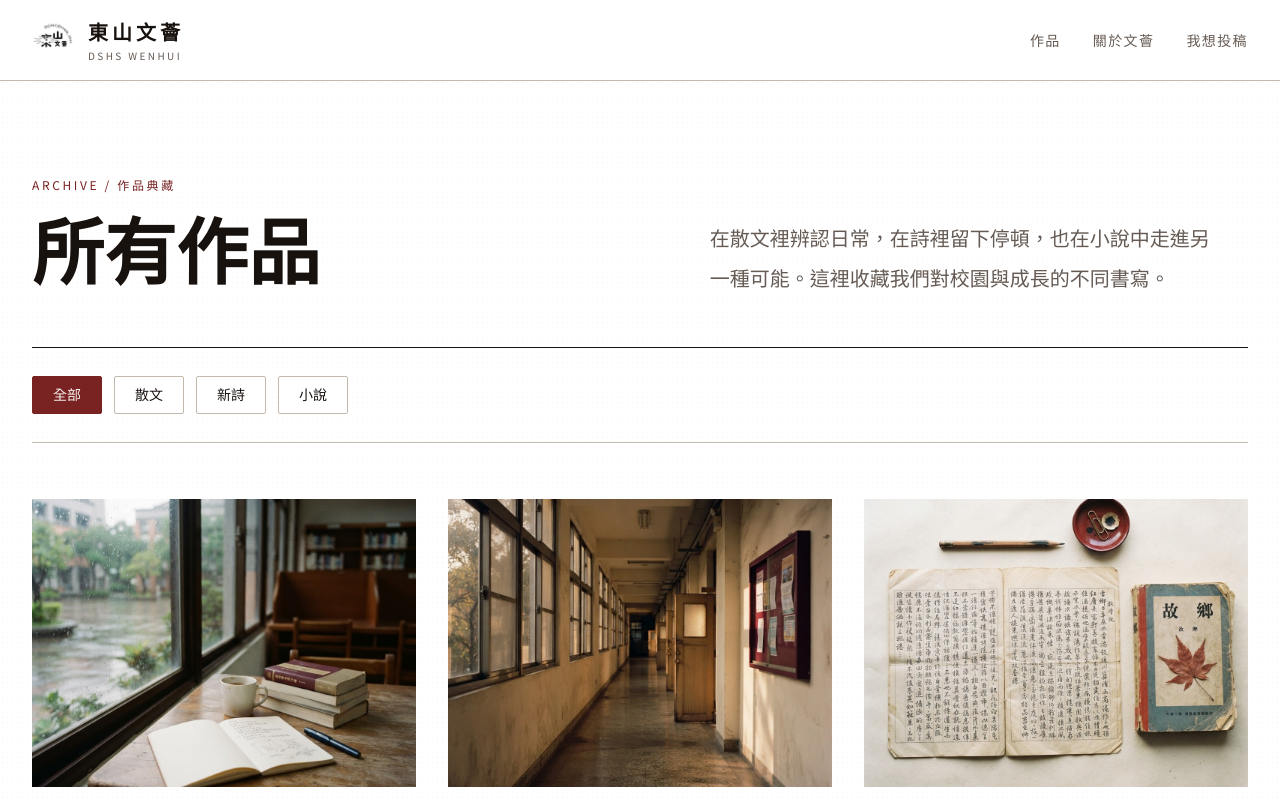
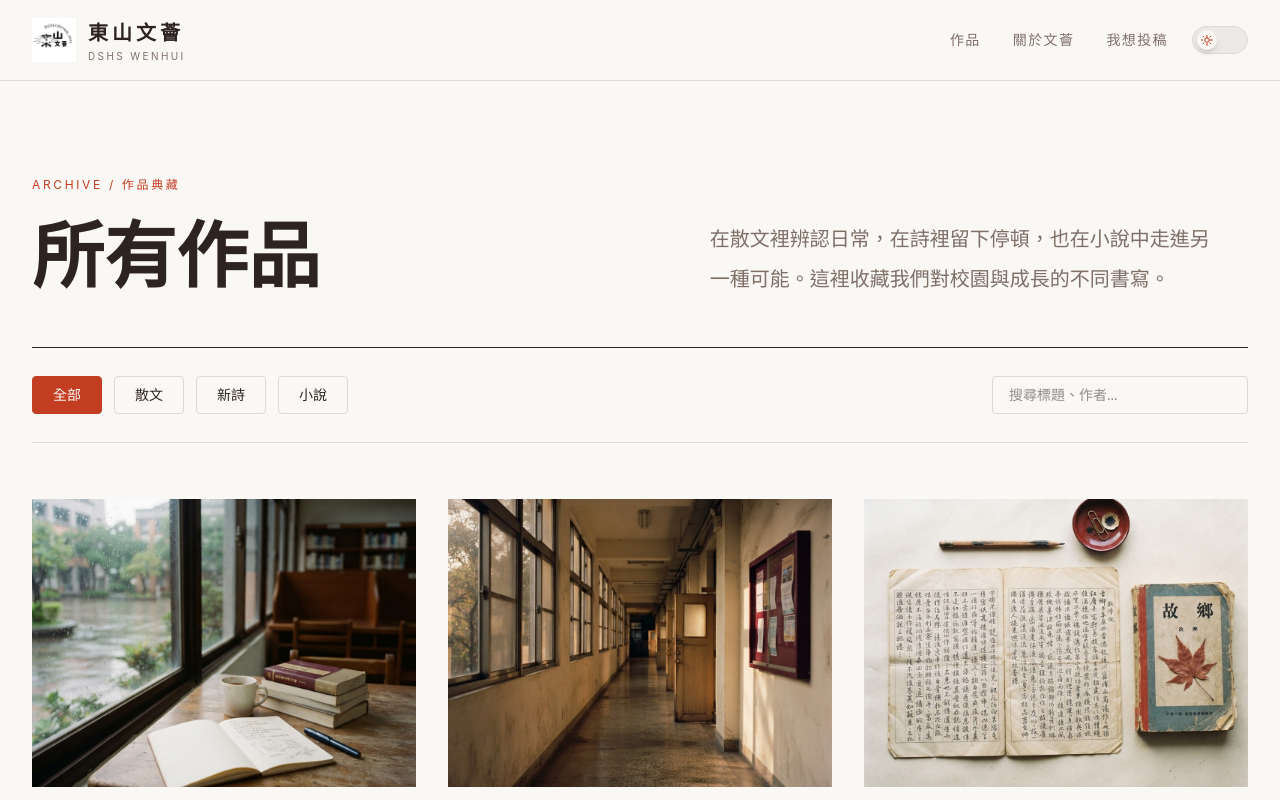
Before and after one commit to allenhou220/ilovedshs, a Next.js app: page /works in a window 1280 px wide. Shown: the top 800 px of the page. Built offline with nearby package versions, Linux system fonts and the light colour scheme.

Commit message:
更新深色模式and搜尋欄

```diff
--- a/app/about/page.tsx
+++ b/app/about/page.tsx
@@ -15,9 +15,9 @@ export default function AboutPage() {
         <p className="border-t border-foreground pt-5 text-pretty text-lg leading-loose text-muted-foreground">文薈誕生於東山一群對文學有熱忱的學生。我們希望在課業之外，給東山學生一個可以慢慢說話、也願意仔細聆聽的地方。</p>
       </div>
     </section>
-    <section className="bg-foreground py-20 text-background md:py-28">
+    <section className="bg-secondary py-20 text-secondary-foreground md:py-28">
       <div className="mx-auto grid max-w-7xl gap-14 px-5 md:grid-cols-3 md:px-8">
-        {[['01','閱讀','讓每篇作品被認真對待。編輯不只是修正文字，更是理解作者想說的話。'],['02','書寫','鼓勵真實而有個性的聲音。題材可以很小，只要那是你真正看見的世界。'],['03','相遇','讓不同年級、不同經驗的人在文字裡相遇，交換觀看校園與成長的方式。']].map(([n,t,d]) => <div key={n} className="flex flex-col gap-5 border-t border-background/30 pt-5"><span className="text-xs tracking-widest text-background/50">{n} / OUR VALUE</span><h2 className="font-serif text-4xl font-bold">{t}</h2><p className="text-sm leading-loose text-background/65">{d}</p></div>)}
+        {[['01','閱讀','讓每篇作品被認真對待。編輯不只是修正文字，更是理解作者想說的話。'],['02','書寫','鼓勵真實而有個性的聲音。題材可以很小，只要那是你真正看見的世界。'],['03','相遇','讓不同年級、不同經驗的人在文字裡相遇，交換觀看校園與成長的方式。']].map(([n,t,d]) => <div key={n} className="flex flex-col gap-5 border-t border-secondary-foreground/30 pt-5"><span className="text-xs tracking-widest text-secondary-foreground/50">{n} / OUR VALUE</span><h2 className="font-serif text-4xl font-bold">{t}</h2><p className="text-sm leading-loose text-secondary-foreground/65">{d}</p></div>)}
       </div>
     </section>
     <section className="mx-auto max-w-5xl px-5 py-24 text-center md:px-8 md:py-32"><p className="mb-5 text-xs tracking-[0.22em] text-primary">JOIN THE STORY</p><h2 className="text-balance font-serif text-4xl font-bold md:text-6xl">下一篇故事，也許由你書寫。</h2><Link href="/submit" className="mt-10 inline-flex items-center gap-3 bg-primary px-7 py-4 text-sm tracking-wider text-primary-foreground">查看投稿方式 <ArrowRight className="size-4" /></Link></section>
--- a/app/globals.css
+++ b/app/globals.css
@@ -1,63 +1,87 @@
-@import 'tailwindcss';
-@import 'tw-animate-css';
-@import 'shadcn/tailwind.css';
+@import "tailwindcss";
 
-@theme inline {
-  --font-sans: var(--font-noto-sans);
-  --font-serif: var(--font-noto-serif);
-  --color-background: var(--background);
-  --color-foreground: var(--foreground);
-  --color-card: var(--card);
-  --color-card-foreground: var(--card-foreground);
-  --color-popover: var(--popover);
-  --color-popover-foreground: var(--popover-foreground);
-  --color-primary: var(--primary);
-  --color-primary-foreground: var(--primary-foreground);
-  --color-secondary: var(--secondary);
-  --color-secondary-foreground: var(--secondary-foreground);
-  --color-muted: var(--muted);
-  --color-muted-foreground: var(--muted-foreground);
-  --color-accent: var(--accent);
-  --color-accent-foreground: var(--accent-foreground);
-  --color-border: var(--border);
-  --color-input: var(--input);
-  --color-ring: var(--ring);
-  --color-destructive: var(--destructive);
-  --radius-sm: 0.125rem;
-  --radius-md: 0.25rem;
-  --radius-lg: 0.375rem;
-}
+@theme {
+  --color-background: hsl(var(--background));
+  --color-foreground: hsl(var(--foreground));
+  --color-card: hsl(var(--card));
+  --color-card-foreground: hsl(var(--card-foreground));
+  --color-popover: hsl(var(--popover));
+  --color-popover-foreground: hsl(var(--popover-foreground));
+  --color-primary: hsl(var(--primary));
+  --color-primary-foreground: hsl(var(--primary-foreground));
+  --color-secondary: hsl(var(--secondary));
+  --color-secondary-foreground: hsl(var(--secondary-foreground));
+  --color-muted: hsl(var(--muted));
+  --color-muted-foreground: hsl(var(--muted-foreground));
+  --color-accent: hsl(var(--accent));
+  --color-accent-foreground: hsl(var(--accent-foreground));
+  --color-destructive: hsl(var(--destructive));
+  --color-destructive-foreground: hsl(var(--destructive-foreground));
+  --color-border: hsl(var(--border));
+  --color-input: hsl(var(--input));
+  --color-ring: hsl(var(--ring));
 
-:root {
-  color-scheme: light;
-  --background: oklch(100% 0.00011 271.152 / 0.971);
-  --foreground: oklch(0.19 0.012 55);
-  --card: oklch(0.985 0.006 82);
-  --card-foreground: oklch(0.19 0.012 55);
-  --popover: oklch(0.985 0.006 82);
-  --popover-foreground: oklch(0.19 0.012 55);
-  --primary: oklch(0.39 0.12 25);
-  --primary-foreground: oklch(0.97 0.008 82);
-  --secondary: oklch(0.89 0.02 80);
-  --secondary-foreground: oklch(0.25 0.02 55);
-  --muted: oklch(0.91 0.012 78);
-  --muted-foreground: oklch(0.48 0.018 55);
-  --accent: oklch(0.73 0.105 65);
-  --accent-foreground: oklch(0.19 0.012 55);
-  --border: oklch(0.79 0.02 70);
-  --input: oklch(0.79 0.02 70);
-  --ring: oklch(0.39 0.12 25);
-  --destructive: oklch(0.55 0.2 25);
+  --radius-md: calc(var(--radius) - 2px);
+  --radius-sm: calc(var(--radius) - 4px);
+  --radius-lg: var(--radius);
 }
 
 @layer base {
-  * { @apply border-border outline-ring/50; }
-  html { scroll-behavior: smooth; }
-  body { @apply bg-background text-foreground; background-image: radial-gradient(oklch(0.3 0.02 70 / 0.035) 0.7px, transparent 0.7px); background-size: 5px 5px; }
-  ::selection { @apply bg-primary text-primary-foreground; }
-  a, button, summary { @apply focus-visible:outline-2 focus-visible:outline-offset-4 focus-visible:outline-ring; }
+  :root {
+    /* 淺色：米白同色系分層 */
+    --background: 40 30% 97%;
+    --foreground: 20 20% 15%;
+    --card: 40 25% 98%;
+    --card-foreground: 20 20% 15%;
+    --popover: 40 25% 98%;
+    --popover-foreground: 20 20% 15%;
+    --primary: 10 70% 45%;
+    --primary-foreground: 40 30% 98%;
+    /* 區塊底色（比背景深一階，同色相） */
+    --secondary: 35 18% 88%;
+    --secondary-foreground: 20 20% 15%;
+    --muted: 35 15% 91%;
+    --muted-foreground: 20 10% 45%;
+    --accent: 35 18% 88%;
+    --accent-foreground: 20 20% 15%;
+    --destructive: 0 70% 45%;
+    --destructive-foreground: 0 0% 98%;
+    --border: 35 15% 85%;
+    --input: 35 15% 85%;
+    --ring: 10 70% 45%;
+    --radius: 0.5rem;
+  }
+
+  .dark {
+    /* 深色：同樣米白色系，只是整體反轉明度，維持同色相分層 */
+    --background: 30 15% 12%;
+    --foreground: 40 25% 92%;
+    --card: 30 14% 15%;
+    --card-foreground: 40 25% 92%;
+    --popover: 30 14% 15%;
+    --popover-foreground: 40 25% 92%;
+    --primary: 10 75% 55%;
+    --primary-foreground: 30 15% 12%;
+    /* 區塊底色（比背景亮一階，同色相，做出層次） */
+    --secondary: 30 12% 19%;
+    --secondary-foreground: 40 25% 92%;
+    --muted: 30 12% 19%;
+    --muted-foreground: 40 10% 65%;
+    --accent: 30 12% 19%;
+    --accent-foreground: 40 25% 92%;
+    --destructive: 0 65% 50%;
+    --destructive-foreground: 0 0% 98%;
+    --border: 30 10% 22%;
+    --input: 30 10% 22%;
+    --ring: 10 75% 55%;
+  }
 }
 
-@media (prefers-reduced-motion: reduce) {
-  *, *::before, *::after { scroll-behavior: auto !important; transition-duration: 0.01ms !important; }
+@layer base {
+  * {
+    @apply border-border;
+  }
+  body {
+    @apply bg-background text-foreground;
+  }
 }
--- a/app/layout.tsx
+++ b/app/layout.tsx
@@ -3,6 +3,7 @@ import type { Metadata, Viewport } from 'next'
 import { Noto_Sans_TC, Noto_Serif_TC } from 'next/font/google'
 import { SiteFooter } from '@/components/site-footer'
 import { SiteHeader } from '@/components/site-header'
+import { ThemeProvider } from '@/components/theme-provider'
 import './globals.css'
 
 const sans = Noto_Sans_TC({ subsets: ['latin'], variable: '--font-noto-sans', display: 'swap' })
@@ -14,16 +15,22 @@ export const metadata: Metadata = {
   generator: 'v0.app',
 }
 
-export const viewport: Viewport = { colorScheme: 'light', themeColor: '#f4f0e8', userScalable: true }
+export const viewport: Viewport = { themeColor: '#f4f0e8', userScalable: true }
 
 export default function RootLayout({ children }: Readonly<{ children: React.ReactNode }>) {
   return (
-    <html lang="zh-Hant" className={`${sans.variable} ${serif.variable} bg-background`}>
-      <body className="font-sans antialiased">
-        <SiteHeader />
-        {children}
-        <SiteFooter />
-        {process.env.NODE_ENV === 'production' && <Analytics />}
+    <html lang="zh-Hant" className={`${sans.variable} ${serif.variable}`} suppressHydrationWarning>
+      <body className="font-sans antialiased bg-background text-foreground">
+        <ThemeProvider
+          attribute="class"
+          defaultTheme="system"
+          enableSystem
+        >
+          <SiteHeader />
+          {children}
+          <SiteFooter />
+          {process.env.NODE_ENV === 'production' && <Analytics />}
+        </ThemeProvider>
       </body>
     </html>
   )
--- a/app/works/page.tsx
+++ b/app/works/page.tsx
@@ -7,11 +7,29 @@ import { categories, works } from '@/lib/works'
 export default function WorkPage() {
   // 預設選擇「全部」
   const [activeCategory, setActiveCategory] = useState('全部')
+  // 儲存搜尋關鍵字的狀態
+  const [searchQuery, setSearchQuery] = useState('')
 
-  // 根據點選的分類過濾作品
-  const filteredWorks = activeCategory === '全部'
-    ? works
-    : works.filter(work => work.category === activeCategory)
+  // 根據點選的分類與搜尋關鍵字雙重過濾作品
+  const filteredWorks = works.filter((work) => {
+    // 1. 檢查分類是否符合
+    const matchCategory = activeCategory === '全部' || work.category === activeCategory
+
+    // 2. 多欄位關鍵字搜尋（轉成小寫比對，避免大小寫差異）
+    const lowercaseQuery = searchQuery.toLowerCase()
+
+    const matchSearch =
+      // 比對標題
+      work.title?.toLowerCase().includes(lowercaseQuery) ||
+      // 比對作者
+      work.author?.toLowerCase().includes(lowercaseQuery) ||
+      // 比對簡介
+      work.description?.toLowerCase().includes(lowercaseQuery) ||
+      false
+
+    // 必須同時符合分類與關鍵字
+    return matchCategory && matchSearch
+  })
 
   return (
     <main className="mx-auto max-w-7xl px-5 py-16 md:px-8 md:py-24">
@@ -25,9 +43,11 @@ export default function WorkPage() {
         </p>
       </header>
 
-      {/* 分類按鈕選單 */}
-      <nav className="flex flex-wrap gap-3 border-b border-border py-7" aria-label="作品分類">
-        {/* 這裡直接交由 categories 陣列動態渲染，不再手動多加一個按鈕 */}
+      {/* 分類按鈕選單與搜尋框區塊 */}
+      <div className="flex flex-col md:flex-row md:items-center justify-between gap-6 border-b border-border py-7">
+
+        {/* 分類按鈕 */}
+        <nav className="flex flex-wrap gap-3" aria-label="作品分類">
           {categories.map((category) => (
             <button
               key={category}
@@ -43,6 +63,18 @@ export default function WorkPage() {
           ))}
         </nav>
 
+        {/* 搜尋輸入框（支援標題、作者） */}
+        <div className="w-full md:w-64 shrink-0">
+          <input
+            type="text"
+            placeholder="搜尋標題、作者..."
+            value={searchQuery}
+            onChange={(e) => setSearchQuery(e.target.value)}
+            className="w-full border border-border px-4 py-2 text-sm rounded-sm bg-background text-foreground focus:outline-none focus:border-primary focus:ring-1 focus:ring-primary font-serif transition-colors"
+          />
+        </div>
+      </div>
+
       {/* 作品九宮格列表 */}
       <section className="grid gap-x-8 gap-y-16 py-14 md:grid-cols-2 lg:grid-cols-3">
         {filteredWorks.map((work) => (
@@ -50,7 +82,7 @@ export default function WorkPage() {
         ))}
         {filteredWorks.length === 0 && (
           <p className="col-span-full py-12 text-center text-muted-foreground font-serif">
-            目前尚無此分類的作品
+            目前尚無符合條件的作品
           </p>
         )}
       </section>
--- /dev/null
+++ b/components/mode-toggle.tsx
@@ -0,0 +1,56 @@
+'use client'
+
+import { useTheme } from 'next-themes'
+import { useEffect, useState } from 'react'
+
+export function ModeToggle() {
+  const { theme, setTheme } = useTheme()
+  const [mounted, setMounted] = useState(false)
+
+  // 防止 SSR 渲染時出現內容不一致的錯誤
+  useEffect(() => {
+    setMounted(true)
+  }, [])
+
+  if (!mounted) return <div className="h-7 w-14" />
+
+  const isDark = theme === 'dark'
+
+  return (
+    <button
+      onClick={() => setTheme(isDark ? 'light' : 'dark')}
+      role="switch"
+      aria-checked={isDark}
+      aria-label="切換深淺模式"
+      className={`group relative inline-flex h-7 w-14 shrink-0 items-center rounded-full border border-border transition-colors duration-500 ease-out active:scale-95 ${isDark ? 'bg-foreground' : 'bg-muted'}`}
+    >
+      {/* 軌道兩側的小圖示，隨切換淡入淡出 */}
+      <svg xmlns="http://www.w3.org/2000/svg" fill="none" viewBox="0 0 24 24" strokeWidth={2} stroke="currentColor" className={`pointer-events-none absolute left-1.5 size-3.5 text-muted-foreground transition-opacity duration-300 ${isDark ? 'opacity-0' : 'opacity-100'}`}>
+        <path strokeLinecap="round" strokeLinejoin="round" d="M12 3v2.25m0 13.5V23M4.22 4.22l1.59 1.59m12.38 12.38l1.59 1.59M1 12h2.25m13.5 0H23M4.22 19.78l1.59-1.59m12.38-12.38l1.59-1.59M12 7.5a4.5 4.5 0 100 9 4.5 4.5 0 000-9z" />
+      </svg>
+      <svg xmlns="http://www.w3.org/2000/svg" fill="none" viewBox="0 0 24 24" strokeWidth={2} stroke="currentColor" className={`pointer-events-none absolute right-1.5 size-3.5 text-background/70 transition-opacity duration-300 ${isDark ? 'opacity-100' : 'opacity-0'}`}>
+        <path strokeLinecap="round" strokeLinejoin="round" d="M21.752 15.002A9.718 9.718 0 0118 15.75c-5.385 0-9.75-4.365-9.75-9.75 0-1.33.266-2.597.748-3.752A9.753 9.753 0 003 11.25C3 16.635 7.365 21 12.75 21a9.753 9.753 0 009.002-5.998z" />
+      </svg>
+
+      {/* 滑動的圓形把手，位移 + 輕微彈性 easing */}
+      <span
+        className={`relative inline-flex size-5 items-center justify-center rounded-full bg-background shadow-md transition-transform duration-500 ${isDark ? 'translate-x-8' : 'translate-x-1'}`}
+        style={{ transitionTimingFunction: 'cubic-bezier(0.34, 1.56, 0.64, 1)' }}
+      >
+        {/* 把手裡的圖示：交叉淡入 + 旋轉 */}
+        <svg
+          xmlns="http://www.w3.org/2000/svg" fill="none" viewBox="0 0 24 24" strokeWidth={2} stroke="currentColor"
+          className={`absolute size-3 text-foreground transition-all duration-500 ${isDark ? 'rotate-0 opacity-100 scale-100' : '-rotate-90 opacity-0 scale-50'}`}
+        >
+          <path strokeLinecap="round" strokeLinejoin="round" d="M21.752 15.002A9.718 9.718 0 0118 15.75c-5.385 0-9.75-4.365-9.75-9.75 0-1.33.266-2.597.748-3.752A9.753 9.753 0 003 11.25C3 16.635 7.365 21 12.75 21a9.753 9.753 0 009.002-5.998z" />
+        </svg>
+        <svg
+          xmlns="http://www.w3.org/2000/svg" fill="none" viewBox="0 0 24 24" strokeWidth={2} stroke="currentColor"
+          className={`absolute size-3 text-primary transition-all duration-500 ${isDark ? 'rotate-90 opacity-0 scale-50' : 'rotate-0 opacity-100 scale-100'}`}
+        >
+          <path strokeLinecap="round" strokeLinejoin="round" d="M12 3v2.25m0 13.5V23M4.22 4.22l1.59 1.59m12.38 12.38l1.59 1.59M1 12h2.25m13.5 0H23M4.22 19.78l1.59-1.59m12.38-12.38l1.59-1.59M12 7.5a4.5 4.5 0 100 9 4.5 4.5 0 000-9z" />
+        </svg>
+      </span>
+    </button>
+  )
+}
--- a/components/site-header.tsx
+++ b/components/site-header.tsx
@@ -1,6 +1,7 @@
 import Link from 'next/link'
 import Image from 'next/image'
 import { Menu } from 'lucide-react'
+import { ModeToggle } from '@/components/mode-toggle' // 👈 1. 引入深淺色切換按鈕
 
 const links = [
   { href: '/works', label: '作品' },
@@ -14,10 +15,10 @@ export function SiteHeader() {
       <div className="mx-auto flex min-h-20 max-w-7xl items-center justify-between px-5 md:px-8">
         <Link href="/" className="group flex items-center gap-3" aria-label="文薈首頁">
 
-          {/* 圖片 Logo 區塊：取代原本的「文」字方塊 */}
+          {/* 圖片 Logo 區塊 */}
           <div className="relative size-11 overflow-hidden transition-transform group-hover:-rotate-3">
             <Image
-              src="/images/dshslogo.jpg" //
+              src="/images/dshslogo.jpg"
               alt="文薈 Logo"
               fill
               className="object-contain"
@@ -31,6 +32,9 @@ export function SiteHeader() {
           </span>
         </Link>
 
+        {/* 👈 2. 建立一個右側收納容器，將導覽列、切換按鈕與手機版選單整合在一起 */}
+        <div className="flex items-center gap-6">
+          {/* 電腦版導覽列 */}
           <nav className="hidden items-center gap-8 md:flex" aria-label="主要導覽">
             {links.map((link) => (
               <Link key={link.href} href={link.href} className="text-sm font-medium tracking-widest text-muted-foreground transition-colors hover:text-primary">
@@ -39,6 +43,10 @@ export function SiteHeader() {
             ))}
           </nav>
 
+          {/* 深淺色切換開關（電腦版會接在選單後方，手機版會顯示在漢堡選單左側） */}
+          <ModeToggle />
+
+          {/* 行動版漢堡選單 */}
           <details className="relative md:hidden">
             <summary className="flex size-10 cursor-pointer list-none items-center justify-center" aria-label="開啟選單">
               <Menu className="size-6" />
@@ -52,6 +60,7 @@ export function SiteHeader() {
             </nav>
           </details>
         </div>
+      </div>
     </header>
   )
 }
--- /dev/null
+++ b/components/theme-provider.tsx
@@ -0,0 +1,11 @@
+'use client'
+
+import * as React from 'react'
+import { ThemeProvider as NextThemesProvider } from 'next-themes'
+
+export function ThemeProvider({
+  children,
+  ...props
+}: React.ComponentProps<typeof NextThemesProvider>) {
+  return <NextThemesProvider {...props}>{children}</NextThemesProvider>
+}
--- a/package.json
+++ b/package.json
@@ -15,6 +15,7 @@
     "clsx": "^2.1.1",
     "lucide-react": "^1.16.0",
     "next": "16.2.6",
+    "next-themes": "^0.4.6",
     "react": "^19",
     "react-dom": "^19",
     "shadcn": "^4.8.0",
@@ -22,7 +23,7 @@
     "tw-animate-css": "^1.4.0"
   },
   "devDependencies": {
-    "@tailwindcss/postcss": "^4.2.0",
+    "@tailwindcss/postcss": "^4.3.3",
     "@types/node": "^24",
     "@types/react": "^19",
     "@types/react-dom": "^19",
```
Also changed, not shown: app/page.tsx (+4 -4 lines), components/site-footer.tsx (+6 -6 lines), 1 other file (tests, documents, lock files or other folders). Lines whose indentation alone changed are shown as unchanged.
